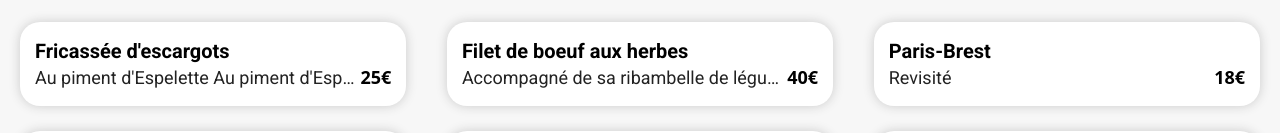
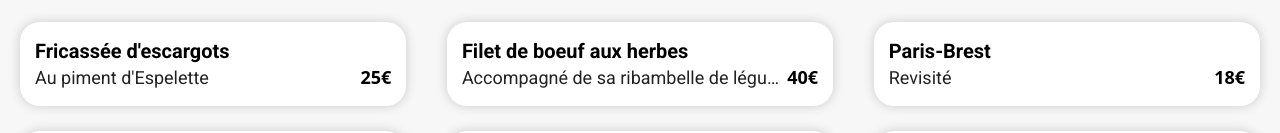
Before and after one commit to 4Sitam4/P3-Dynamisez-une-page-web-avec-des-animations-CSS, a website: page restaurants/la_palette_du_gout.html in a window 1280 px wide. Shown: the part 588-721 px from the top of the page. Drawn offline with Linux system fonts and the light colour scheme; a web font is replaced by a local one.

Commit message:
Correction description plat
Correction de la description d'un plat

```diff
--- a/restaurants/la_palette_du_gout.html
+++ b/restaurants/la_palette_du_gout.html
@@ -60,7 +60,7 @@
                   Fricassée d'escargots
                 </h3>
                 <div class="menu__containerPlats--description">
-                  <p>Au piment d'Espelette Au piment d'Espelette</p>
+                  <p>Au piment d'Espelette</p>
                   <span>25€</span>
                 </div>
                 <div class="menu__containerPlats--check">
```
